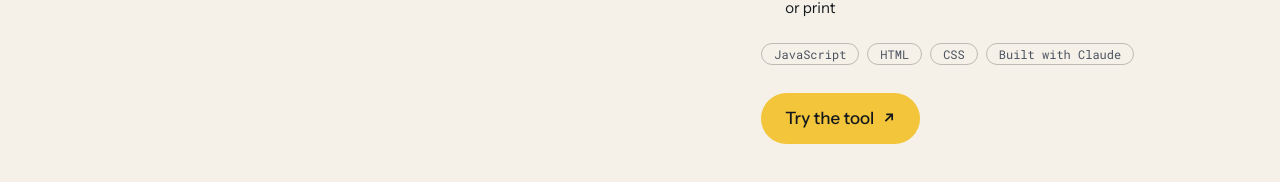
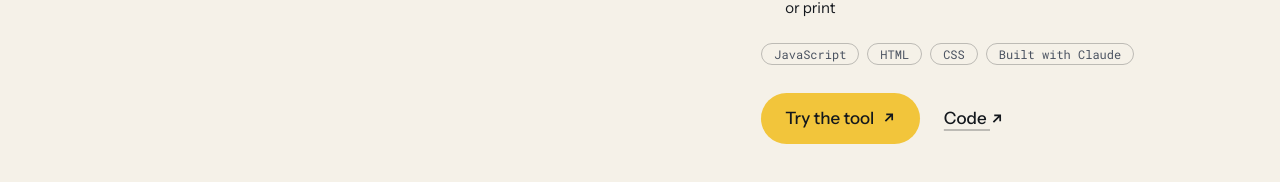
Before and after one commit to JAldo1980/portfolio-2026, a React (Vite) app: page / in a window 1280 px wide. Shown: the part 4195-4377 px from the top of the page. Built offline with nearby package versions, Linux system fonts and the light colour scheme.

Commit message:
Add estimator code link

```diff
--- a/src/data/projects.js
+++ b/src/data/projects.js
@@ -130,6 +130,6 @@ export const rapid = [
     stack: ['JavaScript', 'HTML', 'CSS', 'Built with Claude'],
     image: '/work/estimator.webp',
     live: 'https://agency-scope-estimator.netlify.app/',
-    code: '',
+    code: 'https://github.com/JAldo1980/agency-scope-estimator',
   },
 ]
```
